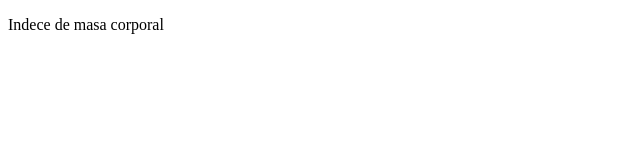
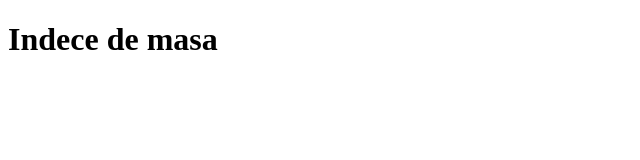
Before and after one commit to academia-geek/imc-c7, a plain HTML site: page index.html in a window 1280 px wide. Shown: the whole page, without its empty margins (0-640 px from the left). Drawn offline with Linux system fonts and the light colour scheme.

Commit message:
Update index.html

```diff
--- a/index.html
+++ b/index.html
@@ -7,6 +7,6 @@
     <title>Indece de masa corporal</title>
 </head>
 <body>
-    <p>Indece de masa corporal</p>
+    <h1>Indece de masa</h1>
 </body>
 </html>
```
